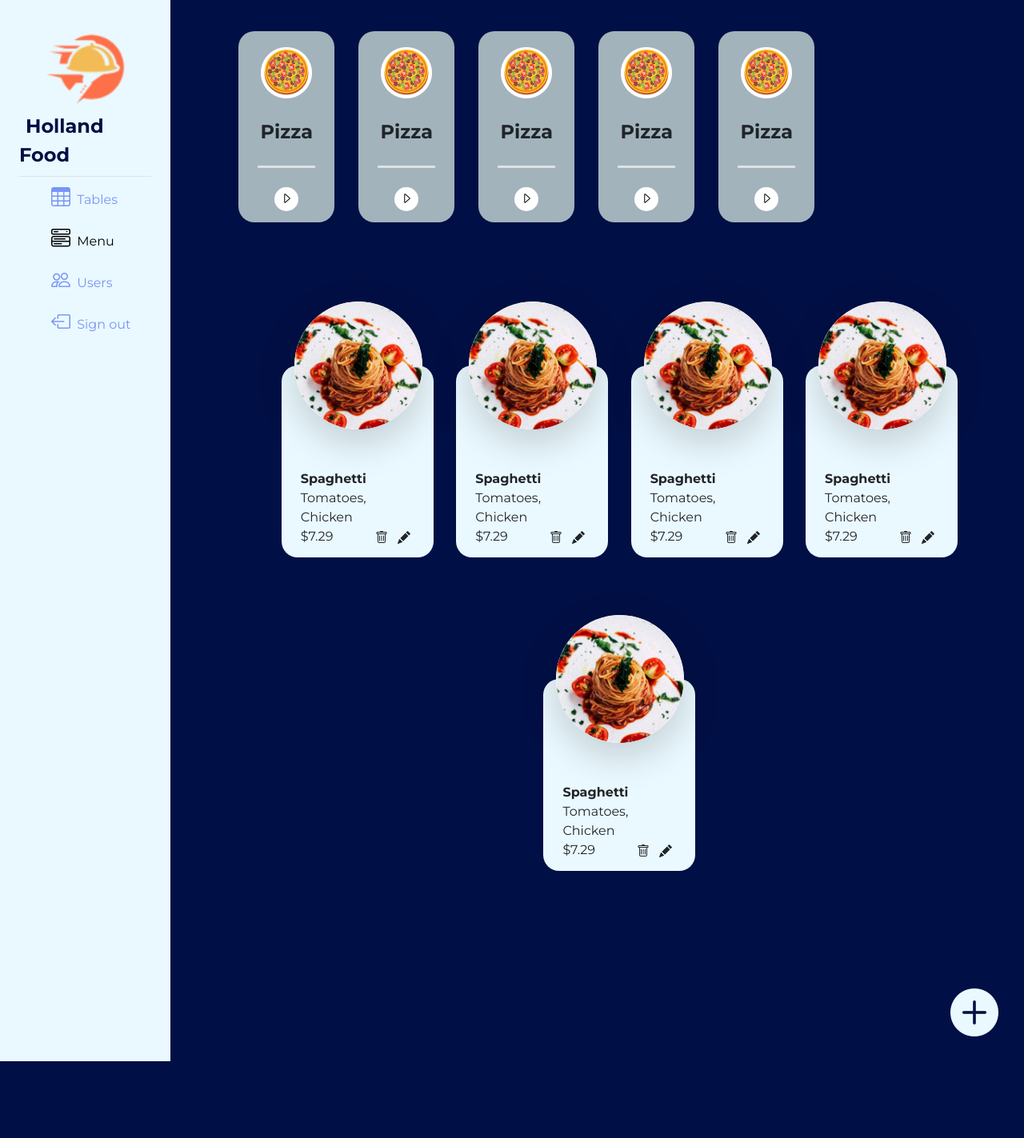
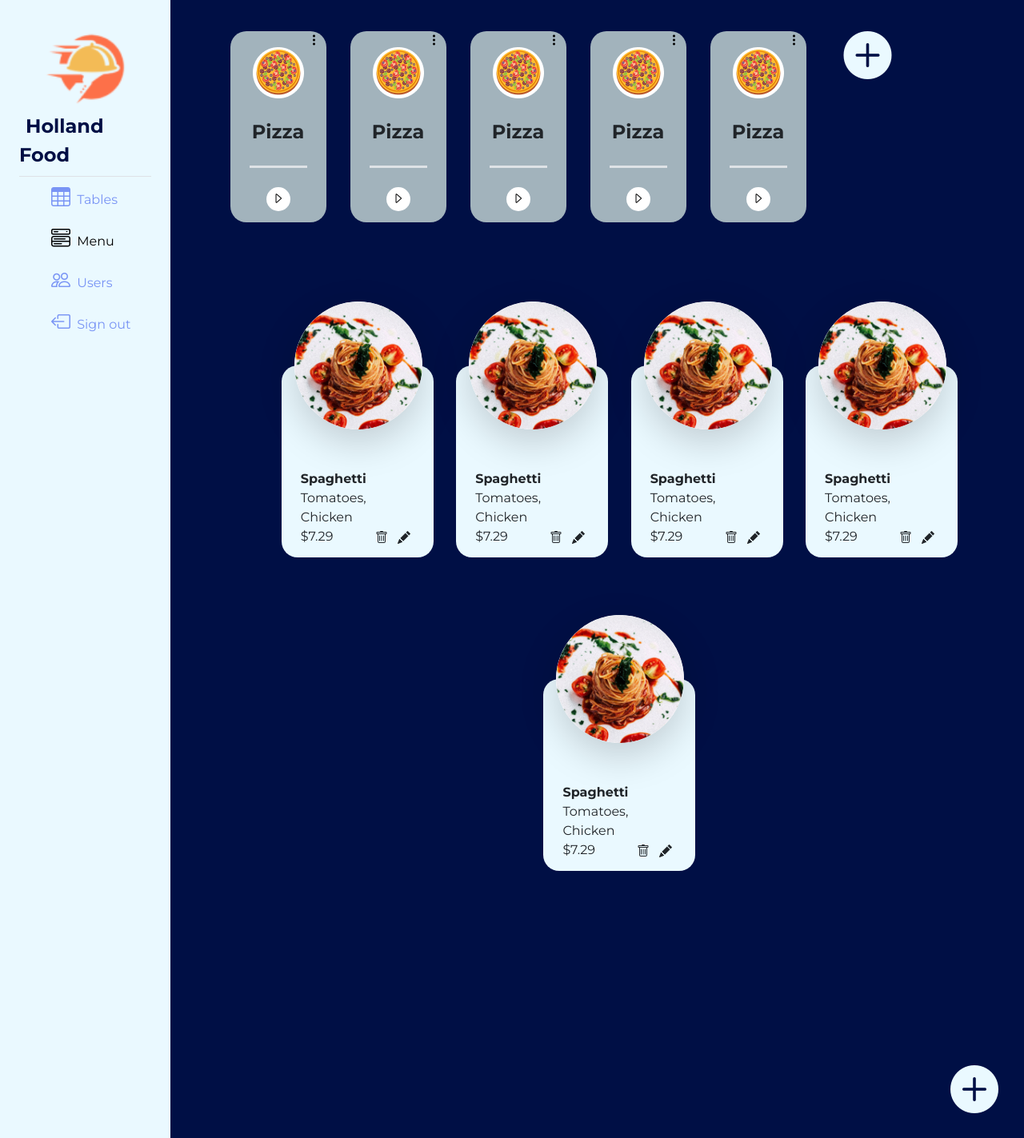
Before and after one commit to miracle1116/HollandFood, a PHP site: page /Layout/admin/admin_menu.html in a window 1280 px wide. Shown: the whole page at 80% size. Before the commit the page ends 1327 px from the top, so only its background shows below. Run offline with PHP 8.4, Linux system fonts and the light colour scheme.

Commit message:
add/delete/edit-menu-category

```diff
--- a/Layout/admin/admin_manageUserAcc.html
+++ b/Layout/admin/admin_manageUserAcc.html
@@ -21,7 +21,7 @@
   <body>
     <!-- Sidebar -->
     <div class="container-fluid">
-      <div class="row">
+      <div class="row vh-100">
         <!--1st column-->
         <div class="sideBar col-auto col-md-2 px-sm-2 px-0">
           <div class="d-flex flex-column align-items-center align-items-sm-start px-3 pt-2 text-white min-vh-100">
@@ -80,8 +80,8 @@
         <div class="col-lg-10 col-md-10 py-3">
           <section>
             <!-- choose entries / search -->
-            <form action="/action_page.php" class="mt-3">
-              <div class="row mb-4">
+            <form action="/action_page.php" class="mt-2">
+              <div class="row mb-3">
 
                 <div class="col form-group">
                   <label for="entries">Show</label>
--- a/Layout/admin/admin_menu.html
+++ b/Layout/admin/admin_menu.html
@@ -25,7 +25,7 @@
   <body>
     <!-- Sidebar -->
     <div class="container-fluid">
-      <div class="row">
+      <div class="row vh-100">
         <!--1st column-->
         <div class="sideBar col-auto col-md-2 px-sm-2 px-0">
           <div class="d-flex flex-column align-items-center align-items-sm-start px-3 pt-2 text-white min-vh-100">
@@ -83,7 +83,8 @@
         <div class="col-10 col-lg-10 col-sm-10 col-md-10 py-3">
 
           <!--Top part of menu, row 1-->
-          <div class="menu-category-container">
+        <div class="row">
+          <div class="menu-category-container col">
             <div class="row justify-content-center mt-2" style="display: flex; flex-wrap: nowrap;">
 
               <div class="menu col-2">
@@ -93,6 +94,16 @@
                     Pizza
                   </p>
                   <div class="showMore"><a href="#"><i class="bi bi-caret-right text-black"></i></a></div>
+
+                  <div class="dropdown">
+                    <a class="dropdownToggle" href="#" role="button" id="menuCardDropdown" data-bs-toggle="dropdown" aria-expanded="false">
+                      <i class="bi bi-three-dots-vertical text-black"></i>
+                    </a>
+                    <ul class="dropdown-menu dropdown-menu-end" aria-labelledby="menuCardDropdown">
+                      <li><a class="dropdown-item dropdown-edit" href="#">Edit</a></li>
+                      <li><a class="dropdown-item dropdown-delete" href="#">Delete</a></li>
+                    </ul>
+                  </div>
                 </div>
               </div>
 
@@ -103,6 +114,16 @@
                     Pizza
                   </p>
                   <div class="showMore"><a href="#"><i class="bi bi-caret-right text-black"></i></a></div>
+
+                  <div class="dropdown">
+                    <a class="dropdownToggle" href="#" role="button" id="menuCardDropdown" data-bs-toggle="dropdown" aria-expanded="false">
+                      <i class="bi bi-three-dots-vertical text-black"></i>
+                    </a>
+                    <ul class="dropdown-menu dropdown-menu-end" aria-labelledby="menuCardDropdown">
+                      <li><a class="dropdown-item dropdown-edit" href="#">Edit</a></li>
+                      <li><a class="dropdown-item dropdown-delete" href="#">Delete</a></li>
+                    </ul>
+                  </div>
                 </div>
               </div>
 
@@ -113,6 +134,16 @@
                     Pizza
                   </p>
                   <div class="showMore"><a href="#"><i class="bi bi-caret-right text-black"></i></a></div>
+
+                  <div class="dropdown">
+                    <a class="dropdownToggle" href="#" role="button" id="menuCardDropdown" data-bs-toggle="dropdown" aria-expanded="false">
+                      <i class="bi bi-three-dots-vertical text-black"></i>
+                    </a>
+                    <ul class="dropdown-menu dropdown-menu-end" aria-labelledby="menuCardDropdown">
+                      <li><a class="dropdown-item dropdown-edit" href="#">Edit</a></li>
+                      <li><a class="dropdown-item dropdown-delete" href="#">Delete</a></li>
+                    </ul>
+                  </div>
                 </div>
               </div>
 
@@ -123,6 +154,16 @@
                     Pizza
                   </p>
                   <div class="showMore"><a href="#"><i class="bi bi-caret-right text-black"></i></a></div>
+
+                  <div class="dropdown">
+                    <a class="dropdownToggle" href="#" role="button" id="menuCardDropdown" data-bs-toggle="dropdown" aria-expanded="false">
+                      <i class="bi bi-three-dots-vertical text-black"></i>
+                    </a>
+                    <ul class="dropdown-menu dropdown-menu-end" aria-labelledby="menuCardDropdown">
+                      <li><a class="dropdown-item dropdown-edit" href="#">Edit</a></li>
+                      <li><a class="dropdown-item dropdown-delete" href="#">Delete</a></li>
+                    </ul>
+                  </div>
                 </div>
               </div>
 
@@ -133,11 +174,35 @@
                     Pizza
                   </p>
                   <div class="showMore"><a href="#"><i class="bi bi-caret-right text-black"></i></a></div>
+
+                  <div class="dropdown">
+                    <a class="dropdownToggle" href="#" role="button" id="menuCardDropdown" data-bs-toggle="dropdown" aria-expanded="false">
+                      <i class="bi bi-three-dots-vertical text-black"></i>
+                    </a>
+                    <ul class="dropdown-menu dropdown-menu-end" aria-labelledby="menuCardDropdown">
+                      <li><a class="dropdown-item dropdown-edit" href="#">Edit</a></li>
+                      <li><a class="dropdown-item dropdown-delete" href="#">Delete</a></li>
+                    </ul>
+                  </div>
                 </div>
               </div>
 
+
+
+
+              <div class="col-2">
+                <i class="addCategoryBtn bi bi-plus-circle-fill"></i>
+              </div>
+
+
             </div>
           </div>
+
+
+
+
+
+        </div>
 
 
 
@@ -395,6 +460,14 @@
                         <div class="modal-body">
                             <form>
                                 <div class="mb-3">
+                                  <label for="menu-category" class="form-label required">Menu Category</label>
+                                  <select name="menu-category" id="menu-category" class="form-select">
+                                      <option value="Pizza">Pizza</option>
+                                      <option value="Fruits" selected>Fruits</option>
+                                      <option value="Snacks">Snacks</option>
+                                  </select>
+                                </div>
+                                <div class="mb-3">
                                     <label class="form-label required">Name</label>
                                     <input type="text" class="form-control">
                                 </div>
@@ -427,6 +500,34 @@
             </div>
         </div>
 
+        <!--Edit Menu Category Modal-->
+        <div class="container mt-5">
+          <div class="modal" id="edit-category-modal">
+              <div class="modal-dialog">
+                  <div class="modal-content">
+                      <div class="modal-header">
+                          <h5 class="modal-title">Edit Menu Category</h5>
+                          <button type="button" class="btn-close" data-bs-dismiss="modal"></button>
+                      </div>
+
+                      <div class="modal-body">
+                          <form>
+                              <div class="mb-3">
+                                  <label class="form-label required">Menu Category Name</label>
+                                  <input type="text" class="form-control">
+                              </div>
+                          </form>
+                      </div>
+
+                      <div class="modal-footer">
+                        <button type="button" class="btn secondary-btn" data-bs-dismiss="modal">Close</button>
+                        <button type="button" class="btn primary-btn">Save changes</button>
+                      </div>
+                  </div>
+              </div>
+          </div>
+      </div>
+
 
         <!--Add Menu Item Modal-->
         <div class="container mt-5">
@@ -440,6 +541,15 @@
 
                       <div class="modal-body">
                           <form>
+                            <div class="mb-3">
+                              <label for="menu-category" class="form-label required">Menu Category</label>
+                              <select name="menu-category" id="menu-category" class="form-select">
+                                  <option value="Pizza">Pizza</option>
+                                  <option value="Fruits" selected>Fruits</option>
+                                  <option value="Snacks">Snacks</option>
+                              </select>
+                            </div>
+
                               <div class="mb-3">
                                   <label class="form-label required">Name</label>
                                   <input type="text" class="form-control">
@@ -473,6 +583,34 @@
           </div>
       </div>
 
+      <!--Add Menu Category Modal-->
+      <div class="container mt-5">
+        <div class="modal" id="add-category-modal">
+            <div class="modal-dialog">
+                <div class="modal-content">
+                    <div class="modal-header">
+                        <h5 class="modal-title">Add Menu Category</h5>
+                        <button type="button" class="btn-close" data-bs-dismiss="modal"></button>
+                    </div>
+
+                    <div class="modal-body">
+                        <form>
+                          <div class="mb-3">
+                            <label class="form-label required">Menu Category Name</label>
+                            <input type="text" class="form-control">
+                          </div>
+                        </form>
+                    </div>
+
+                    <div class="modal-footer">
+                      <button type="button" class="btn secondary-btn" data-bs-dismiss="modal">Close</button>
+                      <button type="button" class="btn primary-btn">Add</button>
+                    </div>
+                </div>
+            </div>
+        </div>
+    </div>
+
 
 
       <!--Delete Menu Item Modal-->
@@ -494,17 +632,34 @@
         </div>
       </div>
 
+      <!--Delete Menu Category Modal-->
+      <div class="modal" id="delete-category-modal">
+        <div class="modal-dialog">
+          <div class="modal-content">
+            <div class="modal-header">
+              <h5 class="modal-title">Delete This Menu Category?</h5>
+              <button type="button" class="btn-close" data-bs-dismiss="modal" aria-label="Close"></button>
+            </div>
+            <div class="modal-body">
+              <p>This category will be permanantly deleted.</p>
+            </div>
+            <div class="modal-footer">
+              <button type="button" class="btn secondary-btn" data-bs-dismiss="modal">Close</button>
+              <button type="button" class="btn btn-danger">Delete</button>
+            </div>
+          </div>
+        </div>
+      </div>
+
 
 
 
           </div>
 
           <div>
-            <i class="addBtn bi bi-plus-circle-fill"></i>
+            <i class="addItemBtn bi bi-plus-circle-fill"></i>
           </div>
 
-
-        </div>
       </div>
     </div>
 
--- a/Layout/admin/admin_viewTable.html
+++ b/Layout/admin/admin_viewTable.html
@@ -24,7 +24,7 @@
   <body>
     <!-- Sidebar -->
     <div class="container-fluid">
-      <div class="row">
+      <div class="row vh-100">
         <!--1st column-->
         <div class="sideBar col-auto col-md-2 px-sm-2 px-0">
           <div class="d-flex flex-column align-items-center align-items-sm-start px-3 pt-2 text-white min-vh-100">
@@ -81,6 +81,7 @@
 
           <!-- search bar -->
           <form>
+
             <div class="search-dateTime row justify-content-center">
                 <div class="col">
                     <label class="label" for="date">Select Date:</label>
@@ -209,7 +210,7 @@
               <form action="/action_page.php">
 
                 <div class="search">
-                  <input type="search" class="search-click" name="search" placeholder="Search here..." />
+                  <input type="search" class="form-control search-click input" name="search" placeholder="Search here..." />
                   <button class="searchIcon"><i class="bi bi-search"></i></button>
                 </div>
 
--- a/styles/admin_menu.css
+++ b/styles/admin_menu.css
@@ -25,7 +25,28 @@
 
 
 
+
+.dropdown {
+  position: absolute;
+  top: 0;
+  right: 0;
+  bottom: 0;
+}
+
+.dropdown-menu {
+  min-width: auto !important;
+  font-size: small;
+}
+
+.dropdownToggle i{
+  background-color: transparent;
+  margin: 7px;
+}
+
+
+
 .menu{
+  position: relative;
   background: #A2B3BC;
   flex: 0 0 auto; /* Disable flex-grow and flex-shrink */
   width: 120px; /* Set a fixed width for each item */
@@ -42,6 +63,7 @@
   background: #91A5EB;
   color:#EAF9FF;
   box-shadow: 2px 2px 2px #EAF9FF;
+  cursor: pointer;
 }
 
 .showMore{
@@ -117,7 +139,19 @@ i{
   cursor: pointer;
 }
 
-div .addBtn {
+div .addCategoryBtn{
+  color: #EAF9FF;
+  height: 60px;
+  width: 60px;
+  font-size: 60px;
+  background: transparent;
+  justify-content: center;
+  margin: 15px 20px;
+  display: flex;
+  transition: box-shadow .3s;
+}
+
+div .addItemBtn {
   color: #EAF9FF;
   height: 60px;
   width: 60px;
@@ -130,7 +164,7 @@ div .addBtn {
   transition: box-shadow .3s;
 }
 
-.addBtn:hover{
+.addCategoryBtn:hover, .addItemBtn:hover{
   box-shadow: 0px 0px 10px 1px white;
   cursor: pointer;
 }
```
Also changed, not shown: script/adminMenu.js (+26 -2 lines), styles/adminViewTable_style.css (+7 -1 lines), styles/admin_manageUserAcc.css (+10 -33 lines).
